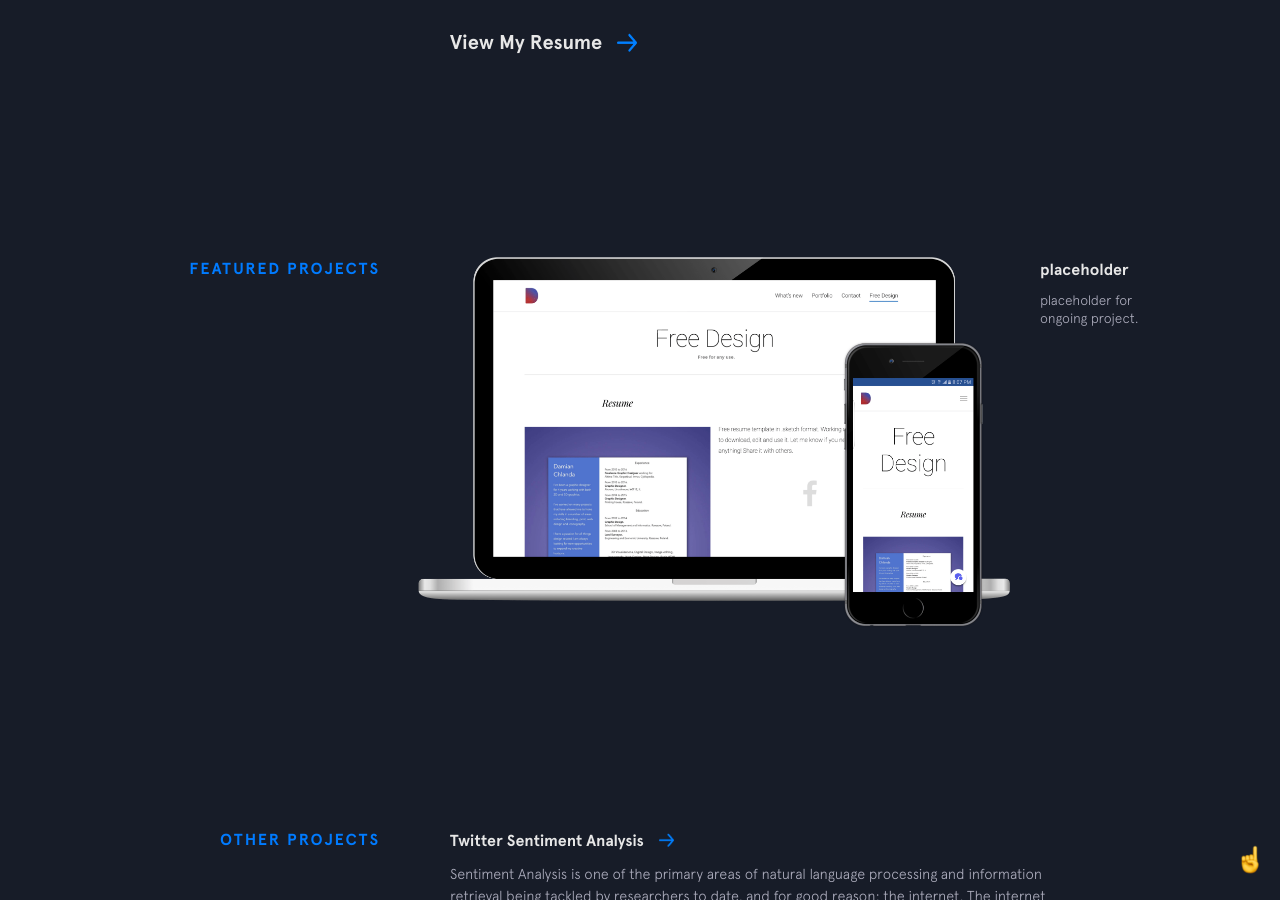
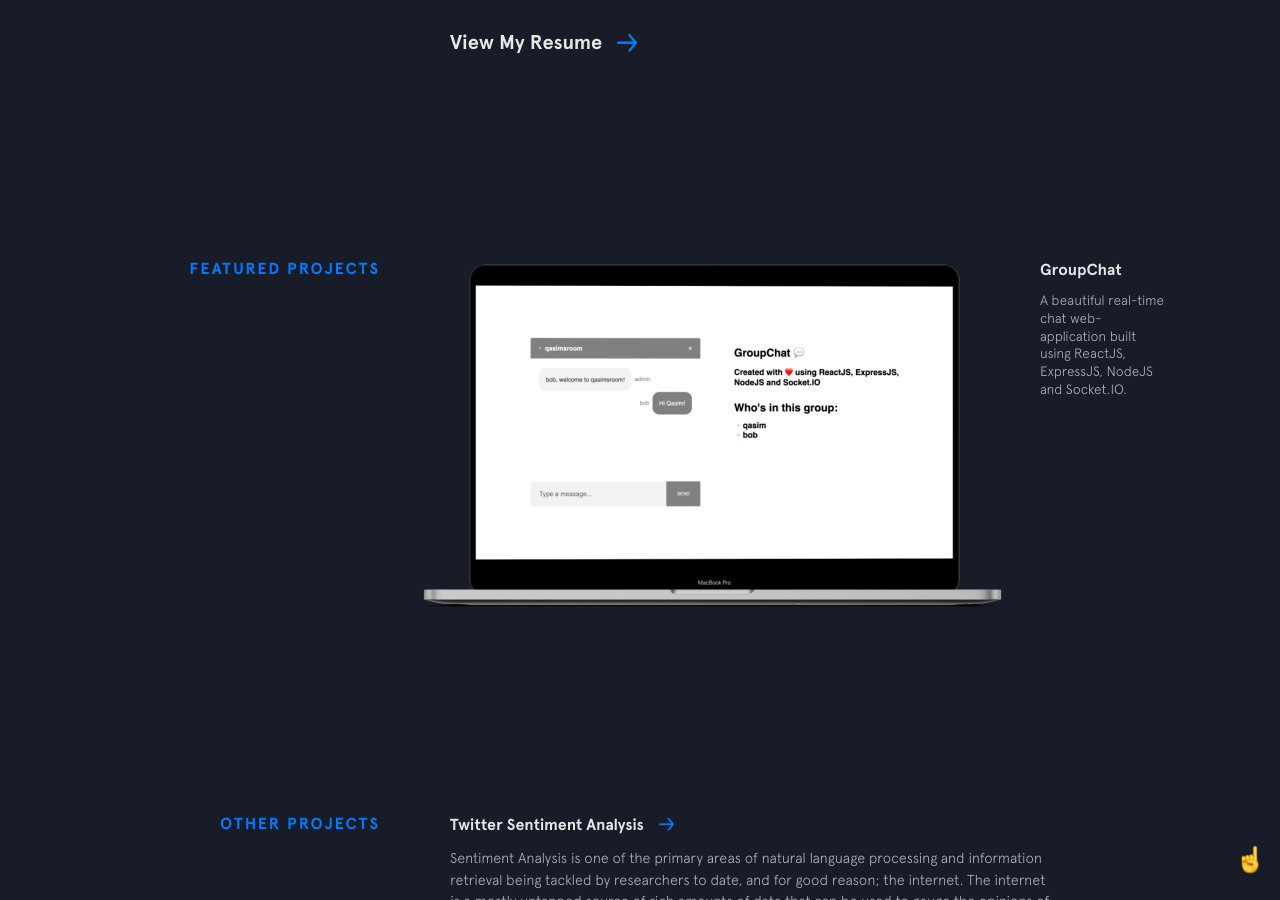
Before and after one commit to qxsim/qxsim.github.io, a Jekyll site: the page built from index.html, in a window 1280 px wide and 900 px high, scrolled down 2087 px. Built offline with Jekyll 4.4.1, drawn with Linux system fonts in a browser that asks for light colours; nearby versions of some CDN libraries.

Commit message:
update projects

```diff
--- a/_includes/featured-projects.html
+++ b/_includes/featured-projects.html
@@ -3,15 +3,15 @@
   <div class="section__content">
     <div class="project placeholder">
       <figure class="project__pic">
-        <a href="" target="_blank">
-          <img src="{{site.baseurl}}/img/featured/placeholder/placeholder.png" alt="">
+        <a href="https://groupchat-react.netlify.app/" target="_blank">
+          <img src="{{site.baseurl}}/img/featured/groupchat/groupchat.png" alt="">
         </a>
       </figure>
       <figcaption class="project__caption">
         <div class="project__name">
-          <a href="" target="_blank">placeholder</a>
+          <a href="https://github.com/qxsim/GroupChat" target="_blank">GroupChat</a>
         </div>
-        <p>placeholder for ongoing project.</p>
+        <p>A beautiful real-time chat web-application built using ReactJS, ExpressJS, NodeJS and Socket.IO.</p>
       </figcaption>
     </div>
   </div>
```
Also changed, not shown: img/featured/groupchat/groupchat.png (added), img/featured/placeholder/placeholder.png (deleted).
